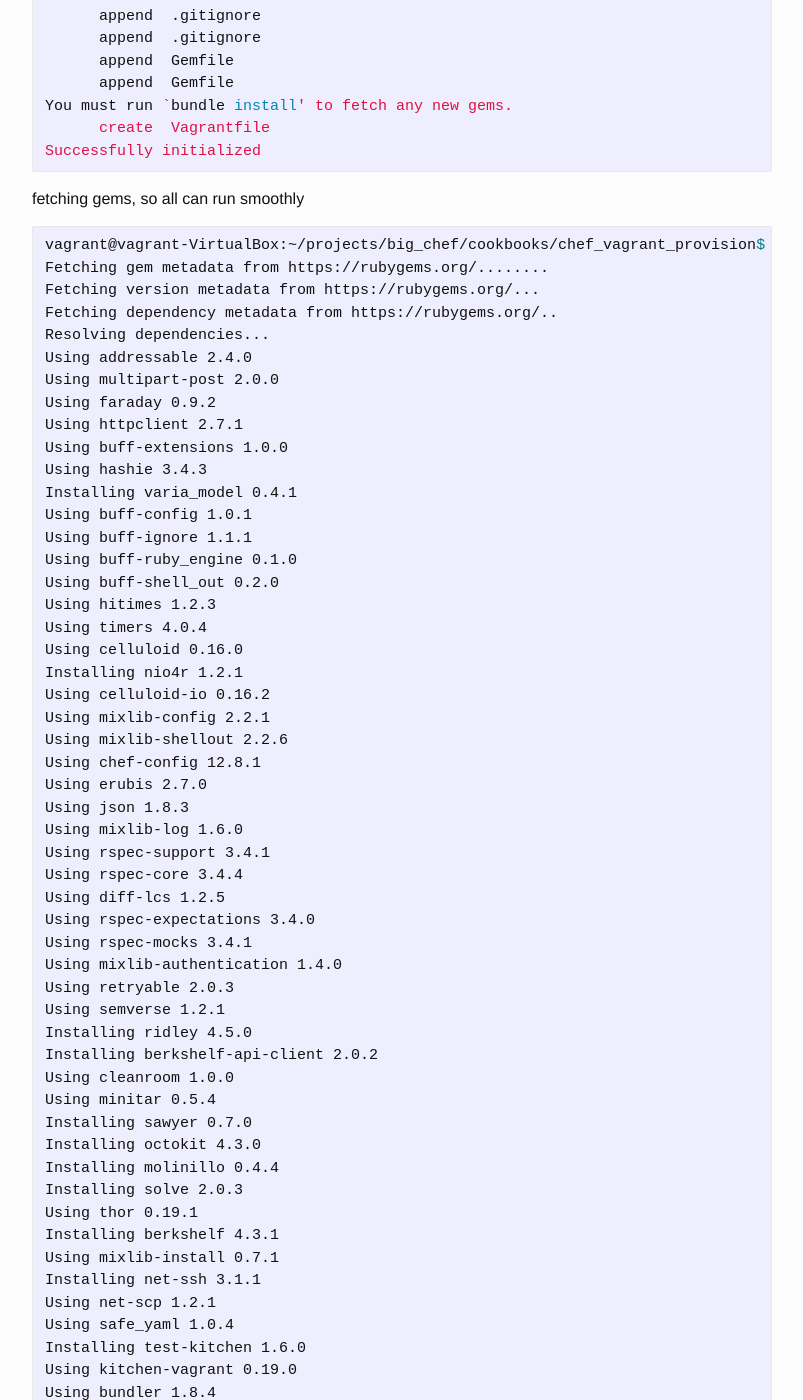
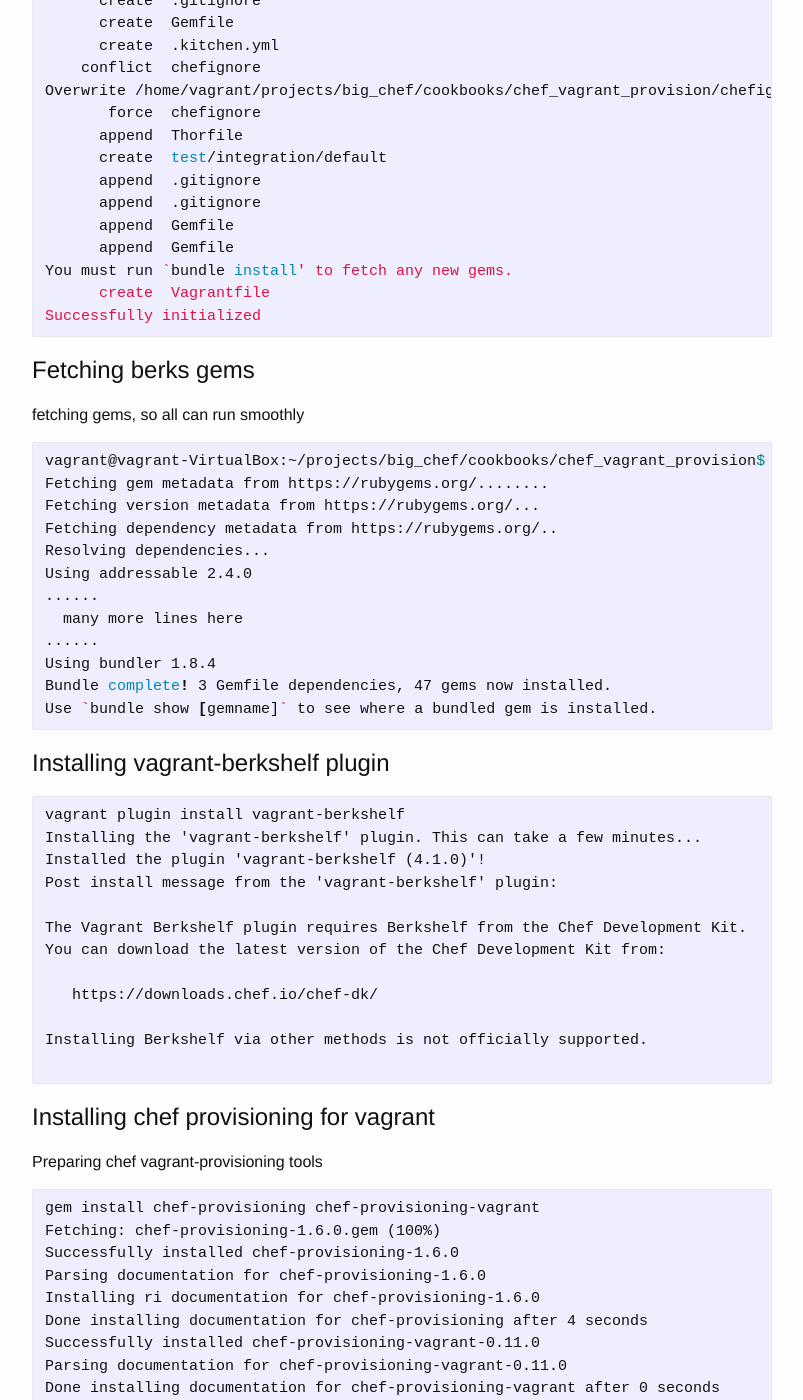
Before and after one commit to mungobungo/mungobungo.github.io, a Jekyll site: the page built from _posts/2016-03-31-chef2.markdown, in a window 1280 px wide and 1400 px high, scrolled down 1075 px. Shown: the whole window, without its empty margins (238-1041 px from the left). Built offline with Jekyll 4.4.1, drawn with Linux system fonts in a browser that asks for light colours; some of the changed text lies outside the part shown.

Commit message:
installation of packages for vagrant provisioning

````diff
--- a/_posts/2016-03-31-chef2.markdown
+++ b/_posts/2016-03-31-chef2.markdown
@@ -34,6 +36,7 @@ vagrant@vagrant-VirtualBox:~/projects/big_chef/cookbooks/chef_vagrant_provision$
 attributes  CHANGELOG.md  definitions  files  libraries  metadata.rb  providers  README.md  recipes  resources  templates
 ```
 
+# <a name="initiate_berks"> </a> Initialize berks
 initializing berks
 
 ```shell
@@ -58,6 +61,7 @@ You must run `bundle install' to fetch any new gems.
 Successfully initialized
 ```
 
+# <a name="install_bundler"> </a> Fetching berks gems
 fetching gems, so all can run smoothly
 
 ```shell
@@ -67,53 +71,111 @@ Fetching version metadata from https://rubygems.org/...
 Fetching dependency metadata from https://rubygems.org/..
 Resolving dependencies...
 Using addressable 2.4.0
-Using multipart-post 2.0.0
-Using faraday 0.9.2
-Using httpclient 2.7.1
-Using buff-extensions 1.0.0
-Using hashie 3.4.3
-Installing varia_model 0.4.1
-Using buff-config 1.0.1
-Using buff-ignore 1.1.1
-Using buff-ruby_engine 0.1.0
-Using buff-shell_out 0.2.0
-Using hitimes 1.2.3
-Using timers 4.0.4
-Using celluloid 0.16.0
-Installing nio4r 1.2.1
-Using celluloid-io 0.16.2
-Using mixlib-config 2.2.1
-Using mixlib-shellout 2.2.6
-Using chef-config 12.8.1
-Using erubis 2.7.0
-Using json 1.8.3
-Using mixlib-log 1.6.0
-Using rspec-support 3.4.1
-Using rspec-core 3.4.4
-Using diff-lcs 1.2.5
-Using rspec-expectations 3.4.0
-Using rspec-mocks 3.4.1
-Using mixlib-authentication 1.4.0
-Using retryable 2.0.3
-Using semverse 1.2.1
-Installing ridley 4.5.0
-Installing berkshelf-api-client 2.0.2
-Using cleanroom 1.0.0
-Using minitar 0.5.4
-Installing sawyer 0.7.0
-Installing octokit 4.3.0
-Installing molinillo 0.4.4
-Installing solve 2.0.3
-Using thor 0.19.1
-Installing berkshelf 4.3.1
-Using mixlib-install 0.7.1
-Installing net-ssh 3.1.1
-Using net-scp 1.2.1
-Using safe_yaml 1.0.4
-Installing test-kitchen 1.6.0
-Using kitchen-vagrant 0.19.0
+......
+  many more lines here
+......
 Using bundler 1.8.4
 Bundle complete! 3 Gemfile dependencies, 47 gems now installed.
 Use `bundle show [gemname]` to see where a bundled gem is installed.
+```
+
+
+# <a name="install_vagrant_berkshelf"> </a> Installing vagrant-berkshelf plugin
+```
+vagrant plugin install vagrant-berkshelf
+Installing the 'vagrant-berkshelf' plugin. This can take a few minutes...
+Installed the plugin 'vagrant-berkshelf (4.1.0)'!
+Post install message from the 'vagrant-berkshelf' plugin:
+
+The Vagrant Berkshelf plugin requires Berkshelf from the Chef Development Kit.
+You can download the latest version of the Chef Development Kit from:
+
+   https://downloads.chef.io/chef-dk/
+
+Installing Berkshelf via other methods is not officially supported.
 
 ```
+
+# <a name="install_chef_provisioning"> </a> Installing chef provisioning for vagrant
+Preparing chef vagrant-provisioning  tools
+
+```
+gem install chef-provisioning chef-provisioning-vagrant
+Fetching: chef-provisioning-1.6.0.gem (100%)
+Successfully installed chef-provisioning-1.6.0
+Parsing documentation for chef-provisioning-1.6.0
+Installing ri documentation for chef-provisioning-1.6.0
+Done installing documentation for chef-provisioning after 4 seconds
+Successfully installed chef-provisioning-vagrant-0.11.0
+Parsing documentation for chef-provisioning-vagrant-0.11.0
+Done installing documentation for chef-provisioning-vagrant after 0 seconds
+2 gems installed
+```
+
+
+Trying to run vagrant..
+
+```
+vagrant@vagrant-VirtualBox:~/projects/big_chef/cookbooks/chef_vagrant_provision$ vagrant
+Failed to load the "vagrant-berkshelf" plugin. View logs for more details.
+
+Vagrant failed to initialize at a very early stage:
+
+This Vagrant environment has specified that it requires the Vagrant
+version to satisfy the following version requirements:
+
+  >= 1.5.0
+
+You are running Vagrant 1.4.3, which does not satisify
+these requirements. Please change your Vagrant version or update
+the Vagrantfile to allow this Vagrant version. However, be warned
+that if the Vagrantfile has specified another version, it probably has
+good reason to do so, and changing that may cause the environment to
+not function properly.
+```
+
+So, we need to update vagrant to specific version.
+Easiest way to do so, go to [Vagrant site](https://www.vagrantup.com/downloads.html) and grab installation package.
+
+```
+vagrant@vagrant-VirtualBox:~/projects/big_chef/cookbooks/chef_vagrant_provision$ wget https://releases.hashicorp.com/vagrant/1.8.1/vagrant_1.8.1_x86_64.deb
+--2016-03-31 15:55:09--  https://releases.hashicorp.com/vagrant/1.8.1/vagrant_1.8.1_x86_64.deb
+Resolving releases.hashicorp.com (releases.hashicorp.com)... 23.235.43.69
+Connecting to releases.hashicorp.com (releases.hashicorp.com)|23.235.43.69|:443... connected.
+HTTP request sent, awaiting response... 200 OK
+Length: 75496368 (72M) [application/x-debian-package]
+Saving to: ‘vagrant_1.8.1_x86_64.deb’
+
+100%[=============================================================================================>] 75.496.368  3,91MB/s   in 22s
+
+2016-03-31 15:55:32 (3,27 MB/s) - ‘vagrant_1.8.1_x86_64.deb’ saved [75496368/75496368]
+```
+
+And now you can install it.
+
+```
+vagrant@vagrant-VirtualBox:~/projects/big_chef/cookbooks/chef_vagrant_provision$ sudo dpkg -i vagrant_1.8.1_x86_64.deb
+(Reading database ... 430608 files and directories currently installed.)
+Preparing to unpack vagrant_1.8.1_x86_64.deb ...
+Unpacking vagrant (1:1.8.1) over (1.4.3-1) ...
+Setting up vagrant (1:1.8.1) ...
+Processing triggers for man-db (2.6.7.1-1ubuntu1) ...
+```
+
+Now vagrant works fine.
+
+```
+vagrant@vagrant-VirtualBox:~/projects/big_chef/cookbooks/chef_vagrant_provision$ vagrant version
+Installed Version: 1.8.1
+Latest Version: 1.8.1
+
+You're running an up-to-date version of Vagrant!
+```
+
+Chef provisoning can be done with AWS, Docker, Azure, Vagrant, you name it.
+The way you specify which one to use are environment variables.
+
+```
+export CHEF_DRIVER=vagrant
+export VAGRANT_DEFAULT_PROVIDER=virtualbox
+```
````
Also changed, not shown: other parts of _posts/2016-03-31-chef2.markdown (+4 -2 lines).
